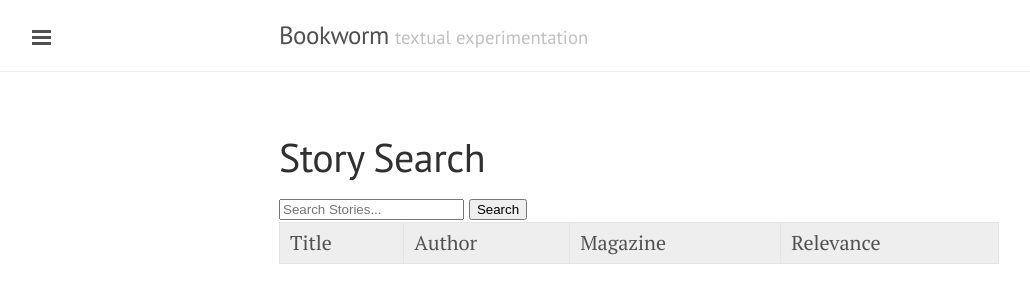
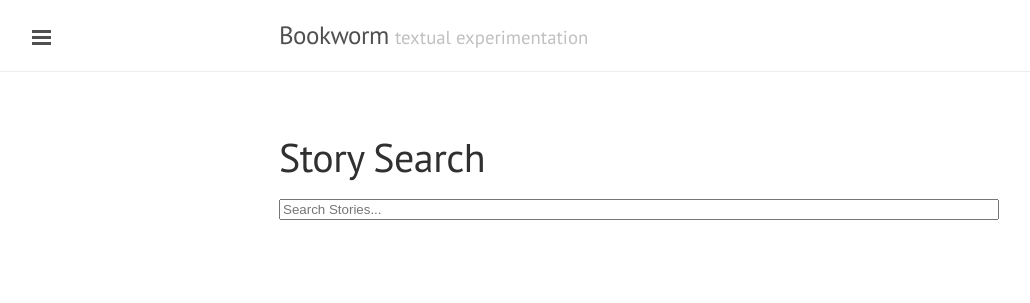
Before and after one commit to davidlday/bookworm-blog, a Jekyll site: the page built from storysearch.html, in a window 1280 px wide. Shown: the top 303 px of the page, without its empty margins (1-1031 px from the left). Built offline with Jekyll 4.4.1, drawn with Linux system fonts in a browser that asks for light colours; nearby versions of some CDN libraries; Markdown is read by kramdown in place of the engine named in the settings.

Commit message:
Added search page and moved histograms to drafts.

```diff
--- a/storysearch.html
+++ b/storysearch.html
@@ -4,76 +4,73 @@
 comments: false
 jquery: true
 ---
-        <style type="text/css">
-            /* http://www.jqueryscript.net/table/jQuery-Plugin-for-Scrollable-Tables-scrolltable.html */
-            table.scrollTable {
-                width: 100%;
-                border: 1px solid #ddd;
-            }
-            thead {
-                background-color: #eee;
-            }
-            thead th {
-                text-align: center;
-                padding: 0.1em 0.3em;
-            }
-            tbody td {
-                border-top: 1px solid #eee;
-                border-right: 1px solid #eee;
-                padding: 0.1em 0.3em;
-            }
-            tbody tr.odd {
-                background-color: #f9f9f9;
-            }
+
+        <style>
+        .result p {
+            font-size: 75%;
+        }
         </style>
-
-        <div id="form">
-            <form action="http://bookworm.davidlday.com/public/scripts/storysearch.py" id="searchForm">
-                <input type="text" id="searchText" placeholder="Search Stories..."></textarea>
-                <input type="submit" value="Search" />
+        <div id="search">
+            <form id="searchForm" action="http://bookworm.davidlday.com/public/scripts/storysearch.py" >
+                <input id="searchText" type="text" style="width: 100%" placeholder="Search Stories..." />
             </form>
         </div>
+        <div id="searchStats">
+        </div>
         <div id="results">
-            <table class="scrollTable" cellpadding="0" cellspacing="0" border="0" id="resultsTable">
-                <thead id="searchTableHead">
-                    <tr><td>Title</td><td>Author</td><td>Magazine</td><td>Relevance</td></tr>
-                </thead>
-                <tbody id="searchTableBody">
-                </tbody>
-            </table>
-
         </div>
 
         <script>
-            /* attach a submit handler to the form */
-            $("#searchForm").submit(function(event) {
-                // Prevent default form submission
-                event.preventDefault();
+            var thread = null;
 
+            function searchStories(query) {
                 // Wipe out prior results
-                $('#searchTableBody').empty();
-
-                var query = $( 'input#searchText').val();
-                var url = $(this).attr('action');
+                $('#results').empty();
+                $('#searchStats').empty();
+                $('#searchStats').append("Searching...");
+                var url = 'http://bookworm.davidlday.com/public/scripts/storysearch.py';
+                var date_options = {year: "numeric", month: "long", day: "numeric"};
 
                 // Invoke search
                 $.post(url,
                     {q: query, wt: 'json', fl: '*,score', rows: '999999999'},
                     function(data) {
-                        // Add results to summary table
+                        // Update results stats
+                        $('#searchStats').empty();
+                        $('#searchStats').append(
+                            "Found " + data.response.numFound + " stories.<hr />"
+                        );
+                        // Add results
                         $.each(data.response.docs, function(index, doc) {
-                            $('#searchTableBody').append(
-                                "<tr>" +
-                                "<td><a href=\"" + doc.url + "\" target=\"_blank\">" + doc.title + "</a></td>" +
-                                "<td>" + doc.author.join("\n") + "</td>" +
-                                "<td>" + doc.magazine + "</td>" +
-                                "<td>" + doc.score + "</td>" +
-                                "</tr>"
+                            var published_date = new Date(doc.pub_date);
+
+                            $('#results').append(
+                                "<div class=\"result\">" +
+                                "<a href=\"" + doc.url + "\" target=\"_blank\">" + doc.magazine + " >> " + doc.title + "</a>" +
+                                "<p>" + doc.url + "<br />" +
+                                "By " + doc.author.join(", ") + "<br />" +
+                                "Published " + published_date.toLocaleDateString('en-us', date_options) + "<br />" +
+                                "Word Count: " + doc.word_count + "<br />" +
+                                "Search Relevance: " + doc.score +
+                                "</p></div><hr />"
                             );
                         });
                     },
                     'json'
                 );
 
+            }
+
+            $('#searchText').keyup(function() {
+              clearTimeout(thread);
+              var $this = $(this);
+              thread = setTimeout(function(){searchStories($this.val())}, 500);
+            });
+
+            /* attach a submit handler to the form */
+            $("#searchForm").submit(function(event) {
+                // Prevent default form submission
+                event.preventDefault();
+                searchStories($( '#searchText').val());
             });
         </script>
```
Also changed, not shown: _drafts/histograms.html (renamed from histograms.html), _includes/head.html (line endings or trailing spaces).
